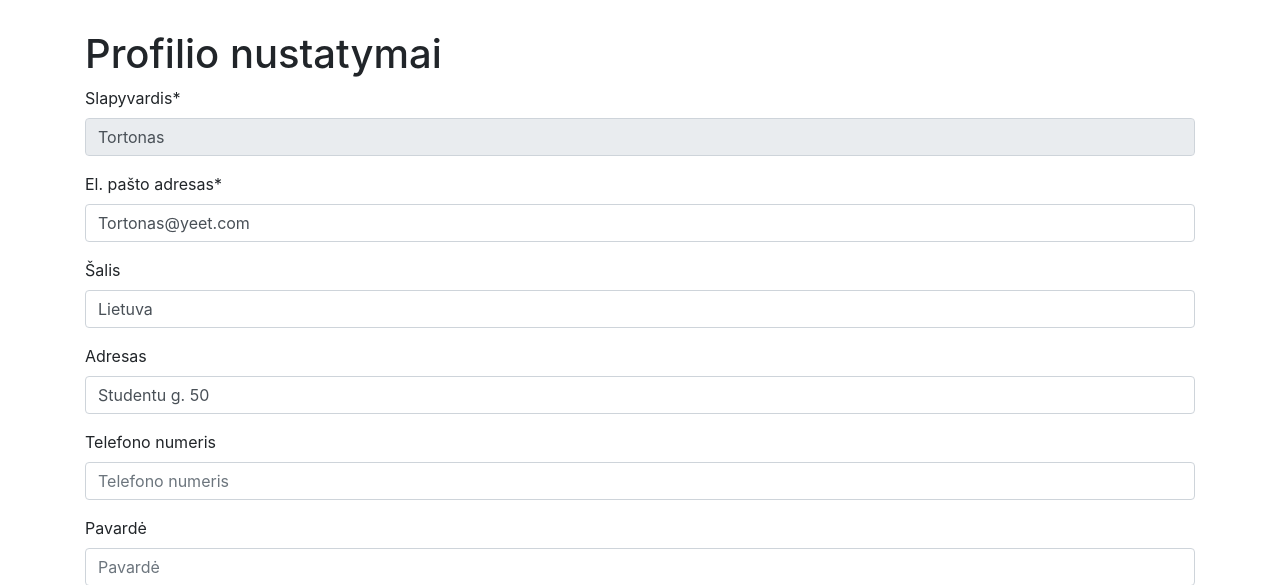
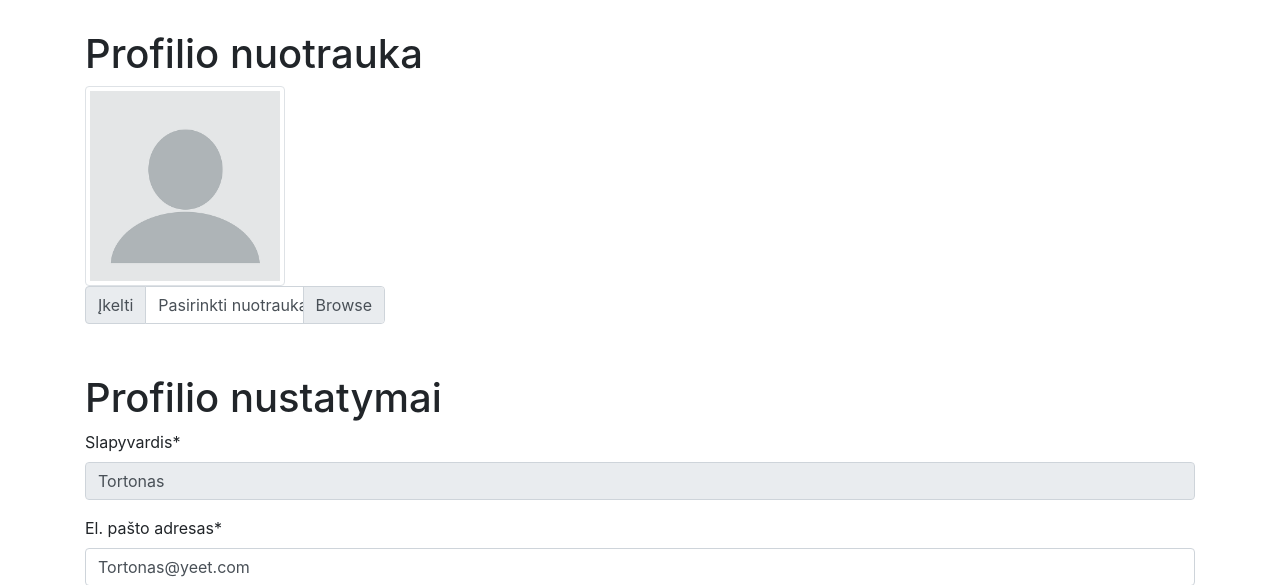
Before and after one commit to Tortonas/gaming-forum, a PHP site: page /settings.html in a window 1280 px wide. Shown: the part 92-677 px from the top of the page. Run offline with PHP 8.4, Linux system fonts and the light colour scheme.

Commit message:
Rimvydo sub-system is completely done

```diff
--- a/settings.html
+++ b/settings.html
@@ -52,9 +52,24 @@
 
         </div>
     </nav>
-
     <div class='container'>
         <form method='POST' class='mainForm'>
+            <h1>Profilio nuotrauka</h1>
+            <div class='profile-picture--200px'>
+                <img src="img/profile pictures/default.png" alt="default profile picture" class="img-thumbnail">
+                <div class="file-upload-form--small">
+                    <div class="input-group">
+                        <div class="input-group-prepend">
+                            <span class="input-group-text" id="inputGroupFileAddon01">Įkelti</span>
+                        </div>
+                        <div class="custom-file">
+                            <input type="file" class="custom-file-input" id="inputGroupFile01"
+                            aria-describedby="inputGroupFileAddon01">
+                            <label class="custom-file-label" for="inputGroupFile01">Pasirinkti nuotrauką</label>
+                        </div>
+                    </div>
+                </div>
+            </div>
             <h1>Profilio nustatymai</h1>
             <div class="form-group">
                 <label for="inputFor">Slapyvardis*</label>
--- a/style/stylesheet.css
+++ b/style/stylesheet.css
@@ -12,6 +12,11 @@
     margin: 2px;
 }
 
-.theme-answer button {
+.file-upload-form--small {
+    width: 300px;
+    margin-bottom: 50px;
+}
 
+.profile-picture--200px {
+    width: 200px;
 }
```
Also changed, not shown: img/profile pictures/default.png (added).
